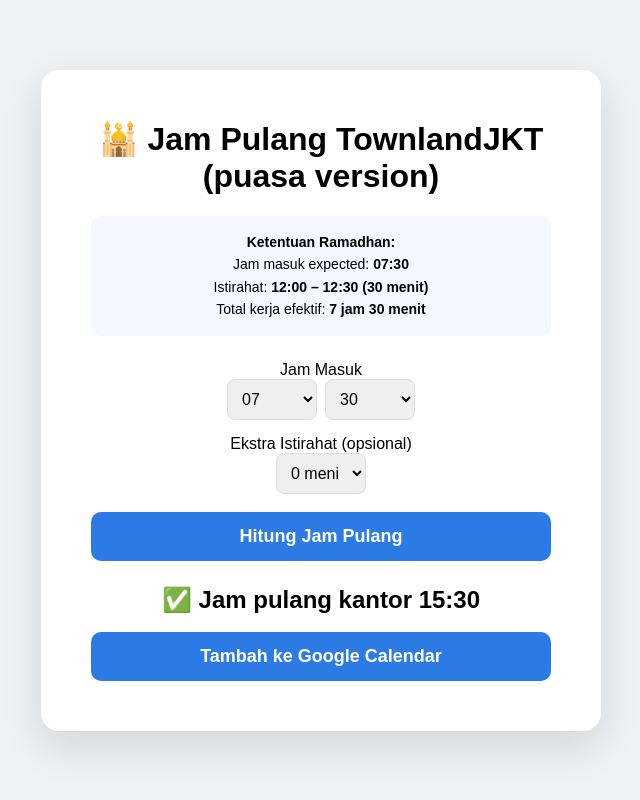
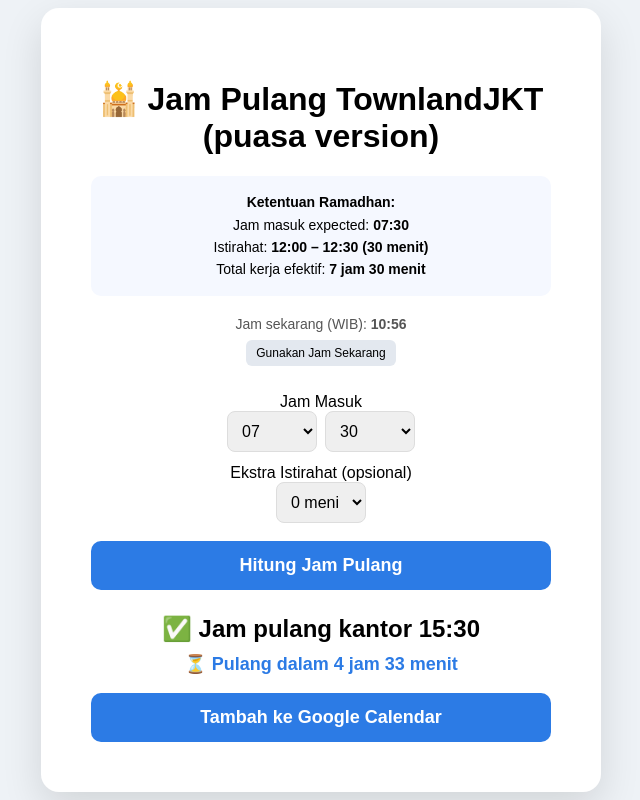
Before and after one commit to TOWNLANDjkt/jampulangkantor, a plain HTML site: page index.html in a window 1280 px wide. Both pictures are taken after a click on the button "Hitung Jam Pulang". Shown: the whole page, without its empty margins (319-959 px from the left). Drawn offline with Linux system fonts and the light colour scheme.

Commit message:
Update index.html

```diff
--- a/index.html
+++ b/index.html
@@ -4,7 +4,6 @@
 <meta charset="UTF-8">
 <meta name="viewport" content="width=device-width, initial-scale=1.0">
 
-<!-- JUDUL TAB BROWSER -->
 <title>Jam Pulang TownlandJKT (puasa version)</title>
 
 <style>
@@ -28,17 +27,29 @@ body{
   width:460px;
 }
 
-h1{
-  margin-top:0;
-}
-
 .info{
   background:#f5f8ff;
   border-radius:10px;
   padding:15px;
   font-size:14px;
-  margin-bottom:25px;
+  margin-bottom:20px;
   line-height:1.6;
+}
+
+.nowTime{
+  font-size:14px;
+  margin-bottom:8px;
+  color:#555;
+}
+
+.small-btn{
+  font-size:12px;
+  padding:6px 10px;
+  margin-bottom:15px;
+  background:#e3e8ef;
+  border:none;
+  border-radius:6px;
+  cursor:pointer;
 }
 
 .row{
@@ -55,7 +66,7 @@ h1{
   font-size:16px;
 }
 
-button{
+button.main{
   width:100%;
   padding:14px;
   margin-top:18px;
@@ -74,8 +85,15 @@ button{
   font-weight:bold;
 }
 
+.countdown{
+  margin-top:10px;
+  font-size:18px;
+  color:#2c7be5;
+  font-weight:bold;
+}
+
 .label{
-  margin-top:15px;
+  margin-top:12px;
   font-size:16px;
 }
 
@@ -86,7 +104,6 @@ button{
 
 <div class="card">
 
-<!-- JUDUL HALAMAN -->
 <h1>🕌 Jam Pulang TownlandJKT (puasa version)</h1>
 
 <div class="info">
@@ -95,6 +112,14 @@ Jam masuk expected: <b>07:30</b><br>
 Istirahat: <b>12:00 – 12:30 (30 menit)</b><br>
 Total kerja efektif: <b>7 jam 30 menit</b>
 </div>
+
+<div class="nowTime">
+Jam sekarang (WIB): <b id="currentTime">--:--</b>
+</div>
+
+<button class="small-btn" onclick="applyNowTime()">
+Gunakan Jam Sekarang
+</button>
 
 <div class="label">Jam Masuk</div>
 <div class="row">
@@ -107,11 +132,12 @@ Total kerja efektif: <b>7 jam 30 menit</b>
 <select id="extraBreak" class="small-select"></select>
 </div>
 
-<button onclick="calculate()">Hitung Jam Pulang</button>
+<button class="main" onclick="calculate()">Hitung Jam Pulang</button>
 
 <div class="result" id="result"></div>
+<div class="countdown" id="countdown"></div>
 
-<button id="calendarBtn" style="display:none;">
+<button id="calendarBtn" class="main" style="display:none;">
 Tambah ke Google Calendar
 </button>
 
@@ -119,41 +145,53 @@ Tambah ke Google Calendar
 
 <script>
 
-// ===== JAM =====
-const hourSelect = document.getElementById("hour");
-for(let h=1; h<=24; h++){
-  let hh = String(h).padStart(2,'0');
-  let opt = document.createElement("option");
-  opt.value = hh;
-  opt.text = hh;
-  hourSelect.appendChild(opt);
+let countdownInterval=null;
+let targetEndTime=null;
+
+// ===== JAM SEKARANG WIB =====
+function getWIB(){
+  return new Date(
+    new Date().toLocaleString("en-US",{timeZone:"Asia/Jakarta"})
+  );
 }
-hourSelect.value = "07";
 
-// ===== MENIT =====
-const minuteSelect = document.getElementById("minute");
-for(let m=0; m<60; m++){
-  let mm = String(m).padStart(2,'0');
-  let opt = document.createElement("option");
-  opt.value = mm;
-  opt.text = mm;
-  minuteSelect.appendChild(opt);
+function updateClock(){
+  const now=getWIB();
+  document.getElementById("currentTime").innerText =
+    String(now.getHours()).padStart(2,'0') + ":" +
+    String(now.getMinutes()).padStart(2,'0');
 }
-minuteSelect.value = "30";
+setInterval(updateClock,1000);
+updateClock();
 
-// ===== EKSTRA ISTIRAHAT =====
-const extraBreakSelect = document.getElementById("extraBreak");
 
-let opt0 = document.createElement("option");
-opt0.value = 0;
-opt0.text = "0 menit";
-extraBreakSelect.appendChild(opt0);
+// ===== DROPDOWN =====
+const hourSelect=document.getElementById("hour");
+for(let h=1;h<=24;h++){
+  let hh=String(h).padStart(2,'0');
+  hourSelect.add(new Option(hh,hh));
+}
+hourSelect.value="07";
 
-for(let i=1; i<=60; i++){
-  let opt = document.createElement("option");
-  opt.value = i;
-  opt.text = i + " menit";
-  extraBreakSelect.appendChild(opt);
+const minuteSelect=document.getElementById("minute");
+for(let m=0;m<60;m++){
+  let mm=String(m).padStart(2,'0');
+  minuteSelect.add(new Option(mm,mm));
+}
+minuteSelect.value="30";
+
+const extraBreakSelect=document.getElementById("extraBreak");
+extraBreakSelect.add(new Option("0 menit",0));
+for(let i=1;i<=60;i++){
+  extraBreakSelect.add(new Option(i+" menit",i));
+}
+
+
+// ===== APPLY JAM SEKARANG =====
+function applyNowTime(){
+  const now=getWIB();
+  hourSelect.value=String(now.getHours()).padStart(2,'0');
+  minuteSelect.value=String(now.getMinutes()).padStart(2,'0');
 }
 
 
@@ -163,53 +201,69 @@ function formatGoogleDate(date){
 }
 
 
+// ===== COUNTDOWN =====
+function startCountdown(){
+
+  if(countdownInterval) clearInterval(countdownInterval);
+
+  countdownInterval=setInterval(()=>{
+
+    const now=getWIB();
+    let diff=targetEndTime-now;
+
+    if(diff<=0){
+      document.getElementById("countdown").innerHTML=
+        "🟢 Sudah boleh pulang!";
+      clearInterval(countdownInterval);
+      return;
+    }
+
+    let totalMinutes=Math.floor(diff/60000);
+    let hours=Math.floor(totalMinutes/60);
+    let minutes=totalMinutes%60;
+
+    document.getElementById("countdown").innerHTML=
+      `⏳ Pulang dalam ${hours} jam ${minutes} menit`;
+
+  },1000);
+}
+
+
 // ===== HITUNG =====
 function calculate(){
 
-  let h = Number(hourSelect.value);
-  let m = Number(minuteSelect.value);
-  let extraBreak = Number(extraBreakSelect.value);
+  const start=getWIB();
+  start.setHours(hourSelect.value,minuteSelect.value,0);
 
-  let start = new Date();
-  start.setHours(h,m,0);
+  let end=new Date(start.getTime()+7.5*60*60*1000);
 
-  // kerja efektif 7.5 jam
-  let end = new Date(start.getTime() + (7.5*60*60*1000));
-
-  // break tetap jam 12
-  let breakStart = new Date(start);
+  let breakStart=new Date(start);
   breakStart.setHours(12,0,0);
 
-  if(start < breakStart && end > breakStart){
-    end = new Date(end.getTime() + (30*60*1000));
+  if(start<breakStart && end>breakStart){
+    end=new Date(end.getTime()+30*60*1000);
   }
 
-  // ekstra istirahat
-  if(extraBreak > 0){
-    end = new Date(end.getTime() + (extraBreak*60*1000));
-  }
+  end=new Date(end.getTime()+extraBreakSelect.value*60*1000);
 
-  let endH = String(end.getHours()).padStart(2,'0');
-  let endM = String(end.getMinutes()).padStart(2,'0');
+  targetEndTime=end;
+  startCountdown();
 
-  // TEXT DIGANTI DI SINI
-  document.getElementById("result").innerHTML =
+  let endH=String(end.getHours()).padStart(2,'0');
+  let endM=String(end.getMinutes()).padStart(2,'0');
+
+  document.getElementById("result").innerHTML=
     `✅ Jam pulang kantor ${endH}:${endM}`;
 
-  // GOOGLE CALENDAR
-  let startISO = formatGoogleDate(start);
-  let endISO = formatGoogleDate(end);
-
-  let url =
+  let url=
   `https://calendar.google.com/calendar/render?action=TEMPLATE`+
-  `&text=Jam Kerja TownlandJKT (puasa version)`+
-  `&dates=${startISO}/${endISO}`+
-  `&details=Kerja Ramadhan 7.5 jam + ekstra istirahat`+
+  `&text=Jam Pulang TownlandJKT (puasa version)`+
+  `&dates=${formatGoogleDate(start)}/${formatGoogleDate(end)}`+
   `&ctz=Asia/Jakarta`;
 
-  const btn = document.getElementById("calendarBtn");
+  const btn=document.getElementById("calendarBtn");
   btn.style.display="block";
-  btn.onclick = ()=> window.open(url, "_blank");
+  btn.onclick=()=>window.open(url,"_blank");
 }
 
 </script>
```
